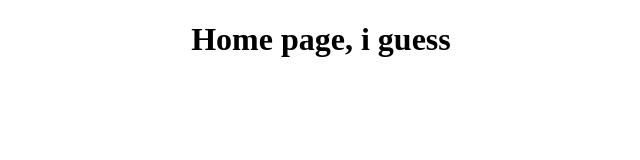
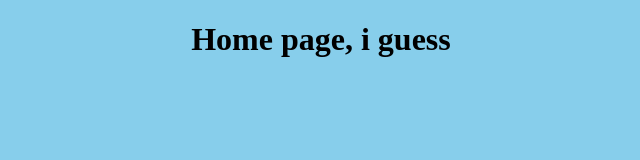
Before and after one commit to RotomReploid/Commonplace-Book, a plain HTML site: page index.html in a window 1280 px wide. Shown: the whole page, without its empty margins (327-967 px from the left). Drawn offline with nearby package versions, Linux system fonts and the light colour scheme.

Commit message:
COLORS!!!!!1!11!!!11!!!!

```diff
--- a/styles/style.css
+++ b/styles/style.css
@@ -1,7 +1,7 @@
 html, body {
     height: 100%;
     width: 100%;
-
+    background-color: skyblue
 }
 
 h1 {
```
